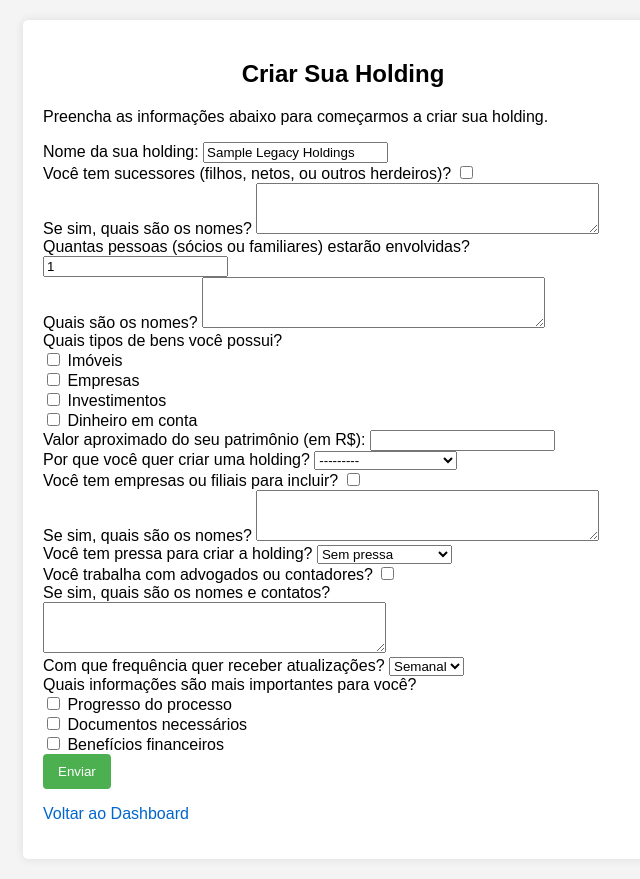
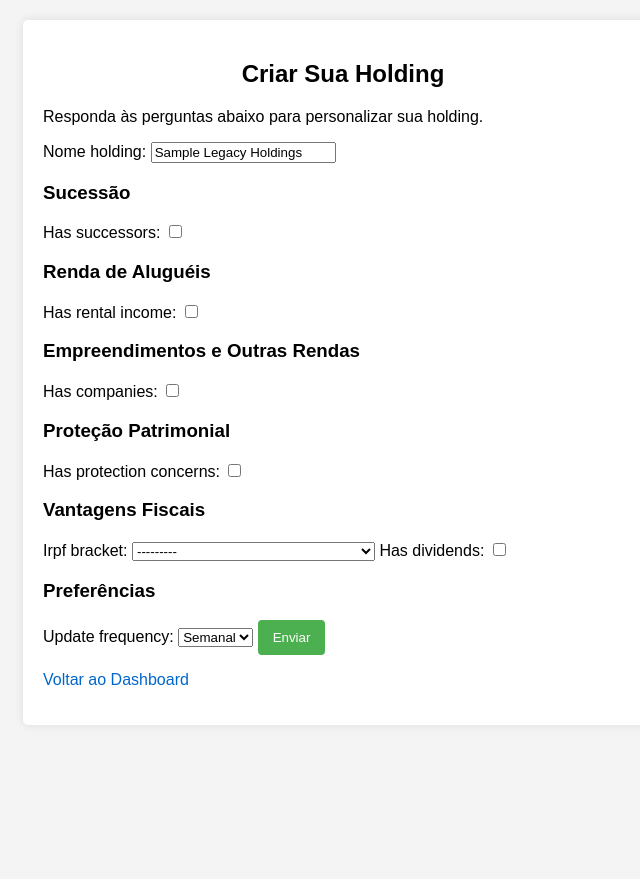
Before and after one commit to BackdoorCrew/w1, a Django app: page /create-holding/ in a window 1280 px wide. Shown: the whole page, without its empty margins (297-937 px from the left). After the commit the page ends 685 px from the top, so only its background shows below. Run offline with Django 5.2, Linux system fonts and the light colour scheme; the visitor is signed in with stand-in values (Sample User, id 1).

Commit message:
Implement dynamic questionnaire for holding creation with thematic blocks

```diff
--- a/core/forms.py
+++ b/core/forms.py
@@ -1,34 +1,45 @@
 from django import forms
 from .models import Holding
+import json
 
 class HoldingForm(forms.ModelForm):
-    ASSET_TYPE_CHOICES = [
-        ('imoveis', 'Imóveis'),
-        ('empresas', 'Empresas'),
-        ('investimentos', 'Investimentos'),
-        ('dinheiro', 'Dinheiro em conta'),
-    ]
-    IMPORTANT_INFO_CHOICES = [
-        ('progresso', 'Progresso do processo'),
-        ('documentos', 'Documentos necessários'),
-        ('beneficios', 'Benefícios financeiros'),
-    ]
-
-    asset_types = forms.MultipleChoiceField(choices=ASSET_TYPE_CHOICES, widget=forms.CheckboxSelectMultiple, required=False)
-    important_info = forms.MultipleChoiceField(choices=IMPORTANT_INFO_CHOICES, widget=forms.CheckboxSelectMultiple, required=False)
+    # Rental properties (dynamic fields)
+    rental_properties = forms.CharField(widget=forms.HiddenInput(), required=False)
+    # Companies (dynamic fields)
+    companies = forms.CharField(widget=forms.HiddenInput(), required=False)
 
     class Meta:
         model = Holding
         fields = [
-            'nome_holding', 'has_successors', 'successor_names', 'partner_count', 'partner_names',
-            'asset_types', 'valor_patrimonio_integralizado', 'main_goal', 'has_subsidiaries',
-            'subsidiary_names', 'timeline', 'has_advisors', 'advisor_info', 'update_frequency',
-            'important_info'
+            'nome_holding', 'has_successors', 'successor_count', 'successor_age_range',
+            'has_existing_plan', 'has_rental_income', 'rental_property_count', 'rental_details',
+            'has_companies', 'company_count', 'company_details', 'has_protection_concerns',
+            'has_litigation_risk', 'protected_assets', 'irpf_bracket', 'has_dividends',
+            'dividend_amount', 'update_frequency'
         ]
         widgets = {
-            'successor_names': forms.Textarea(attrs={'rows': 3}),
-            'partner_names': forms.Textarea(attrs={'rows': 3}),
-            'subsidiary_names': forms.Textarea(attrs={'rows': 3}),
-            'advisor_info': forms.Textarea(attrs={'rows': 3}),
-            'valor_patrimonio_integralizado': forms.NumberInput(attrs={'step': '0.01'}),
+            'rental_details': forms.HiddenInput(),
+            'company_details': forms.HiddenInput(),
+            'protected_assets': forms.Textarea(attrs={'rows': 3}),
+            'dividend_amount': forms.NumberInput(attrs={'step': '0.01'}),
         }
+
+    def clean(self):
+        cleaned_data = super().clean()
+        # Parse and validate rental_properties JSON
+        if cleaned_data.get('has_rental_income') and cleaned_data.get('rental_properties'):
+            try:
+                rental_data = json.loads(cleaned_data['rental_properties'])
+                cleaned_data['rental_details'] = json.dumps(rental_data)
+                cleaned_data['rental_property_count'] = len(rental_data)
+            except json.JSONDecodeError:
+                self.add_error('rental_properties', 'Dados de imóveis inválidos.')
+        # Parse and validate companies JSON
+        if cleaned_data.get('has_companies') and cleaned_data.get('companies'):
+            try:
+                company_data = json.loads(cleaned_data['companies'])
+                cleaned_data['company_details'] = json.dumps(company_data)
+                cleaned_data['company_count'] = len(company_data)
+            except json.JSONDecodeError:
+                self.add_error('companies', 'Dados de empresas inválidos.')
+        return cleaned_data
--- a/core/templates/core/create_holding.html
+++ b/core/templates/core/create_holding.html
@@ -3,7 +3,7 @@
 
 {% block content %}
 <h2>Criar Sua Holding</h2>
-<p>Preencha as informações abaixo para começarmos a criar sua holding.</p>
+<p>Responda às perguntas abaixo para personalizar sua holding.</p>
 {% if form.errors or form.non_field_errors %}
     <div class="error-messages">
         <p>Por favor, corrija os erros abaixo:</p>
@@ -19,69 +19,139 @@
         </ul>
     </div>
 {% endif %}
-<form method="post" action="{% url 'create_holding' %}">
+<form method="post" action="{% url 'create_holding' %}" id="holding-form">
     {% csrf_token %}
-    <div>
-        <label for="{{ form.nome_holding.id_for_label }}">Nome da sua holding:</label>
-        {{ form.nome_holding }}
+    {{ form.nome_holding.label_tag }} {{ form.nome_holding }}
+    <h3>Sucessão</h3>
+    {{ form.has_successors.label_tag }} {{ form.has_successors }}
+    <div id="succession-details" style="display: none;">
+        {{ form.successor_count.label_tag }} {{ form.successor_count }}
+        {{ form.successor_age_range.label_tag }} {{ form.successor_age_range }}
+        {{ form.has_existing_plan.label_tag }} {{ form.has_existing_plan }}
     </div>
-    <div>
-        <label for="{{ form.has_successors.id_for_label }}">Você tem sucessores (filhos, netos, ou outros herdeiros)?</label>
-        {{ form.has_successors }}
+    <h3>Renda de Aluguéis</h3>
+    {{ form.has_rental_income.label_tag }} {{ form.has_rental_income }}
+    <div id="rental-details" style="display: none;">
+        {{ form.rental_property_count.label_tag }} {{ form.rental_property_count }}
+        <div id="rental-properties">
+            <!-- Dynamic fields added by JS -->
+        </div>
+        <button type="button" onclick="addRentalProperty()">Adicionar Imóvel</button>
+        {{ form.rental_properties }}
     </div>
-    <div>
-        <label for="{{ form.successor_names.id_for_label }}">Se sim, quais são os nomes?</label>
-        {{ form.successor_names }}
+    <h3>Empreendimentos e Outras Rendas</h3>
+    {{ form.has_companies.label_tag }} {{ form.has_companies }}
+    <div id="company-details" style="display: none;">
+        {{ form.company_count.label_tag }} {{ form.company_count }}
+        <div id="companies">
+            <!-- Dynamic fields added by JS -->
+        </div>
+        <button type="button" onclick="addCompany()">Adicionar Empresa</button>
+        {{ form.companies }}
     </div>
-    <div>
-        <label for="{{ form.partner_count.id_for_label }}">Quantas pessoas (sócios ou familiares) estarão envolvidas?</label>
-        {{ form.partner_count }}
+    <h3>Proteção Patrimonial</h3>
+    {{ form.has_protection_concerns.label_tag }} {{ form.has_protection_concerns }}
+    <div id="protection-details" style="display: none;">
+        {{ form.has_litigation_risk.label_tag }} {{ form.has_litigation_risk }}
+        {{ form.protected_assets.label_tag }} {{ form.protected_assets }}
     </div>
-    <div>
-        <label for="{{ form.partner_names.id_for_label }}">Quais são os nomes?</label>
-        {{ form.partner_names }}
+    <h3>Vantagens Fiscais</h3>
+    {{ form.irpf_bracket.label_tag }} {{ form.irpf_bracket }}
+    {{ form.has_dividends.label_tag }} {{ form.has_dividends }}
+    <div id="dividend-details" style="display: none;">
+        {{ form.dividend_amount.label_tag }} {{ form.dividend_amount }}
     </div>
-    <div>
-        <label for="{{ form.asset_types.id_for_label }}">Quais tipos de bens você possui?</label>
-        {{ form.asset_types }}
-    </div>
-    <div>
-        <label for="{{ form.valor_patrimonio_integralizado.id_for_label }}">Valor aproximado do seu patrimônio (em R$):</label>
-        {{ form.valor_patrimonio_integralizado }}
-    </div>
-    <div>
-        <label for="{{ form.main_goal.id_for_label }}">Por que você quer criar uma holding?</label>
-        {{ form.main_goal }}
-    </div>
-    <div>
-        <label for="{{ form.has_subsidiaries.id_for_label }}">Você tem empresas ou filiais para incluir?</label>
-        {{ form.has_subsidiaries }}
-    </div>
-    <div>
-        <label for="{{ form.subsidiary_names.id_for_label }}">Se sim, quais são os nomes?</label>
-        {{ form.subsidiary_names }}
-    </div>
-    <div>
-        <label for="{{ form.timeline.id_for_label }}">Você tem pressa para criar a holding?</label>
-        {{ form.timeline }}
-    </div>
-    <div>
-        <label for="{{ form.has_advisors.id_for_label }}">Você trabalha com advogados ou contadores?</label>
-        {{ form.has_advisors }}
-    </div>
-    <div>
-        <label for="{{ form.advisor_info.id_for_label }}">Se sim, quais são os nomes e contatos?</label>
-        {{ form.advisor_info }}
-    </div>
-    <div>
-        <label for="{{ form.update_frequency.id_for_label }}">Com que frequência quer receber atualizações?</label>
-        {{ form.update_frequency }}
-    </div>
-    <div>
-        <label for="{{ form.important_info.id_for_label }}">Quais informações são mais importantes para você?</label>
-        {{ form.important_info }}
-    </div>
+    <h3>Preferências</h3>
+    {{ form.update_frequency.label_tag }} {{ form.update_frequency }}
     <button type="submit">Enviar</button>
 </form>
 <p><a href="{% url 'dashboard' %}">Voltar ao Dashboard</a></p>
+
+<script>
+    function toggleDetails(checkboxId, detailsId) {
+        const checkbox = document.getElementById(checkboxId);
+        const details = document.getElementById(detailsId);
+        details.style.display = checkbox.checked ? 'block' : 'none';
+    }
+
+    document.getElementById('id_has_successors').addEventListener('change', () => {
+        toggleDetails('id_has_successors', 'succession-details');
+    });
+    document.getElementById('id_has_rental_income').addEventListener('change', () => {
+        toggleDetails('id_has_rental_income', 'rental-details');
+    });
+    document.getElementById('id_has_companies').addEventListener('change', () => {
+        toggleDetails('id_has_companies', 'company-details');
+    });
+    document.getElementById('id_has_protection_concerns').addEventListener('change', () => {
+        toggleDetails('id_has_protection_concerns', 'protection-details');
+    });
+    document.getElementById('id_has_dividends').addEventListener('change', () => {
+        toggleDetails('id_has_dividends', 'dividend-details');
+    });
+
+    let rentalCount = 0;
+    function addRentalProperty() {
+        rentalCount++;
+        const container = document.getElementById('rental-properties');
+        const div = document.createElement('div');
+        div.innerHTML = `
+            <h4>Imóvel ${rentalCount}</h4>
+            <label>Endereço (opcional):</label>
+            <input type="text" name="rental_address_${rentalCount}">
+            <label>Valor mensal de aluguel (R$):</label>
+            <input type="number" step="0.01" name="rental_value_${rentalCount}" required>
+            <label>Despesas mensais (IPTU, condomínio, etc.) (R$):</label>
+            <input type="number" step="0.01" name="rental_expenses_${rentalCount}">
+        `;
+        container.appendChild(div);
+        updateRentalProperties();
+    }
+
+    let companyCount = 0;
+    function addCompany() {
+        companyCount++;
+        const container = document.getElementById('companies');
+        const div = document.createElement('div');
+        div.innerHTML = `
+            <h4>Empresa ${companyCount}</h4>
+            <label>Receita ou lucro anual (R$):</label>
+            <input type="number" step="0.01" name="company_profit_${companyCount}" required>
+            <label>Regime tributário:</label>
+            <select name="company_regime_${companyCount}">
+                <option value="simples">Simples</option>
+                <option value="presumido">Lucro Presumido</option>
+                <option value="real">Lucro Real</option>
+            </select>
+        `;
+        container.appendChild(div);
+        updateCompanies();
+    }
+
+    function updateRentalProperties() {
+        const properties = [];
+        for (let i = 1; i <= rentalCount; i++) {
+            const address = document.querySelector(`input[name="rental_address_${i}"]`)?.value || '';
+            const value = document.querySelector(`input[name="rental_value_${i}"]`)?.value || 0;
+            const expenses = document.querySelector(`input[name="rental_expenses_${i}"]`)?.value || 0;
+            properties.push({ address, value: parseFloat(value), expenses: parseFloat(expenses) });
+        }
+        document.getElementById('id_rental_properties').value = JSON.stringify(properties);
+    }
+
+    function updateCompanies() {
+        const companies = [];
+        for (let i = 1; i <= companyCount; i++) {
+            const profit = document.querySelector(`input[name="company_profit_${i}"]`)?.value || 0;
+            const regime = document.querySelector(`select[name="company_regime_${i}"]`)?.value || '';
+            companies.push({ profit: parseFloat(profit), regime });
+        }
+        document.getElementById('id_companies').value = JSON.stringify(companies);
+    }
+
+    document.getElementById('holding-form').addEventListener('input', () => {
+        updateRentalProperties();
+        updateCompanies();
+    });
+</script>
 {% endblock %}
--- a/core/views.py
+++ b/core/views.py
@@ -3,7 +3,8 @@
 from django.contrib.auth.decorators import login_required
 from allauth.account.forms import LoginForm, SignupForm
 from .forms import HoldingForm
-from .models import Holding, ProcessoHolding
+from .models import Holding, ProcessoHolding, AnaliseEconomia
+from datetime import date
 
 def index(request):
     return render(request, 'core/index.html')
@@ -48,15 +49,26 @@
     if request.method == 'POST':
         form = HoldingForm(request.POST)
         if form.is_valid():
-            holding = form.save(commit=False)
-            holding.asset_types = ','.join(form.cleaned_data['asset_types'])
-            holding.important_info = ','.join(form.cleaned_data['important_info'])
-            holding.save()
+            holding = form.save()
             holding.clientes.add(request.user)
             ProcessoHolding.objects.create(
                 cliente_principal=request.user,
                 holding_associada=holding,
                 status_atual='aguardando_documentos'
+            )
+            # Basic simulation for AnaliseEconomia
+            economia_tributaria = 0
+            if holding.has_rental_income and holding.rental_details:
+                # Placeholder: Calculate IRPF vs IRPJ/CSLL
+                economia_tributaria += 10000  # Example
+            if holding.has_dividends and holding.dividend_amount:
+                # Placeholder: Dividend tax savings
+                economia_tributaria += holding.dividend_amount * 0.15
+            AnaliseEconomia.objects.create(
+                holding=holding,
+                ano_referencia=date.today().year,
+                economia_tributaria_estimada=economia_tributaria,
+                patrimonio_liquido_projetado=holding.rental_property_count * 1000000 if holding.rental_property_count else 0
             )
             return redirect('dashboard')
         else:
```
Also changed, not shown: core/models.py (+30 -26 lines).
